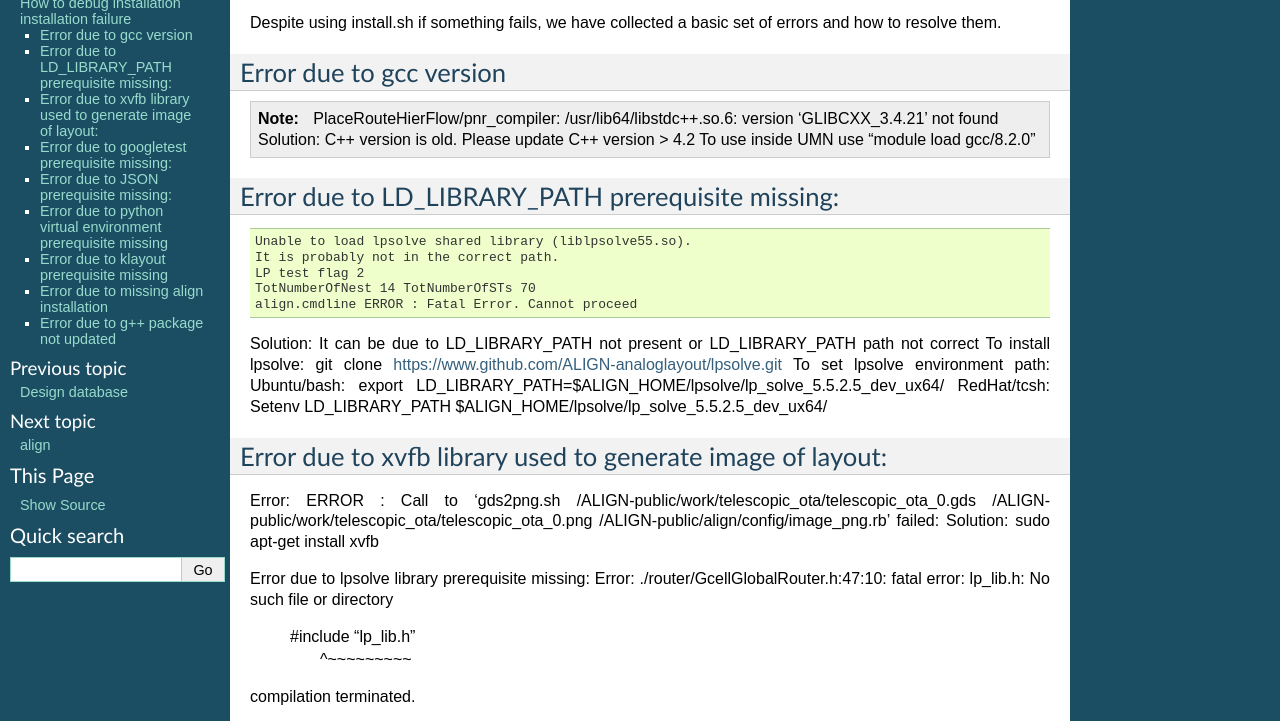
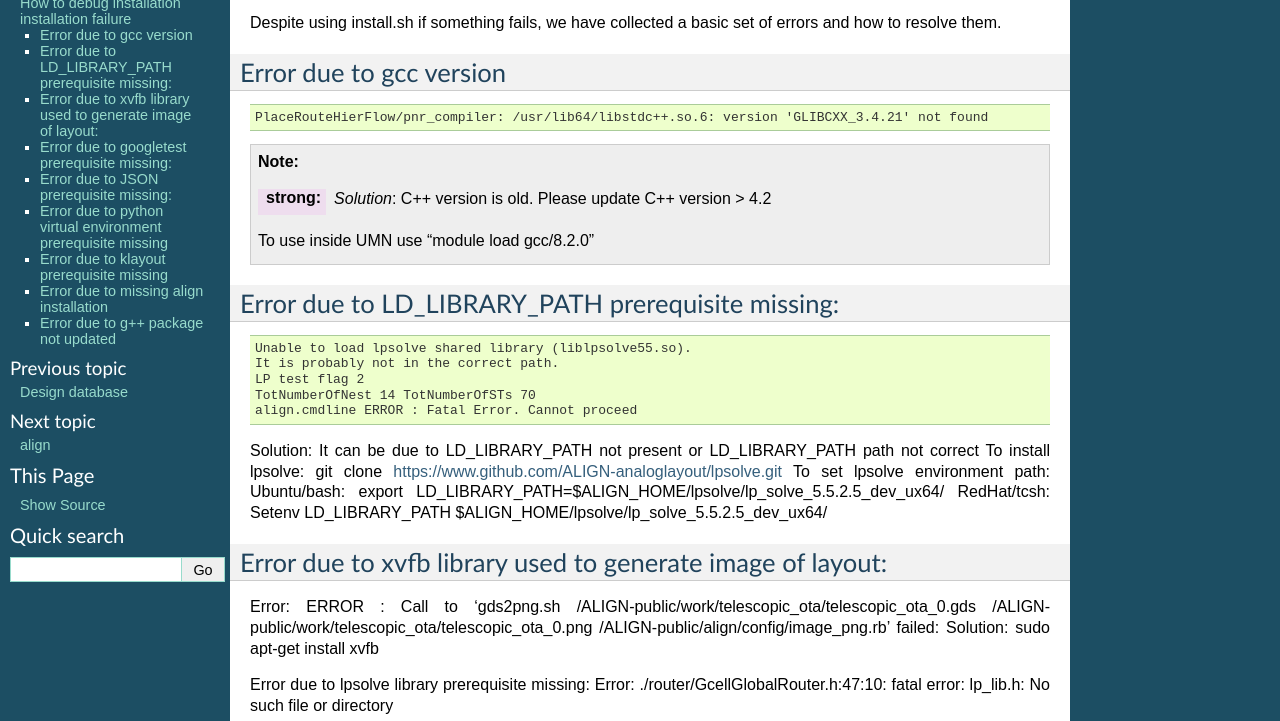
Before and after one commit to ALIGN-public/ALIGN-public.github.io, a plain HTML site: page debug.html in a window 1280 px wide. Shown: the part 79-800 px from the top of the page. Drawn offline with Linux system fonts and the light colour scheme; a script that the page names is missing.

Commit message:
align_doc

```diff
--- a/debug.html
+++ b/debug.html
@@ -48,11 +48,17 @@
 <p>Despite using install.sh if something fails, we have collected a basic set of errors and how to resolve them.</p>
 <div class="section" id="error-due-to-gcc-version">
 <h2>Error due to gcc version<a class="headerlink" href="#error-due-to-gcc-version" title="Permalink to this headline">¶</a></h2>
+<div class="highlight-none notranslate"><div class="highlight"><pre><span></span>PlaceRouteHierFlow/pnr_compiler: /usr/lib64/libstdc++.so.6: version &#39;GLIBCXX_3.4.21&#39; not found
+</pre></div>
+</div>
 <div class="admonition note">
 <p class="admonition-title">Note</p>
-<p>PlaceRouteHierFlow/pnr_compiler: /usr/lib64/libstdc++.so.6: version ‘GLIBCXX_3.4.21’ not found
-Solution:  C++ version is old. Please update C++ version &gt; 4.2
-To use inside UMN use “module load gcc/8.2.0”</p>
+<dl class="field-list simple">
+<dt class="field-odd">strong</dt>
+<dd class="field-odd"><p><cite>Solution</cite>:  C++ version is old. Please update C++ version &gt; 4.2</p>
+</dd>
+</dl>
+<p>To use inside UMN use “module load gcc/8.2.0”</p>
 </div>
 </div>
 <div class="section" id="error-due-to-ld-library-path-prerequisite-missing">
```
Also changed, not shown: _sources/debug.rst.txt, searchindex.js.
